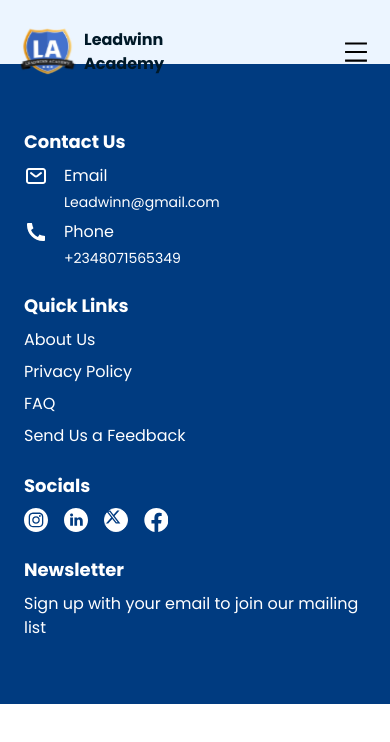
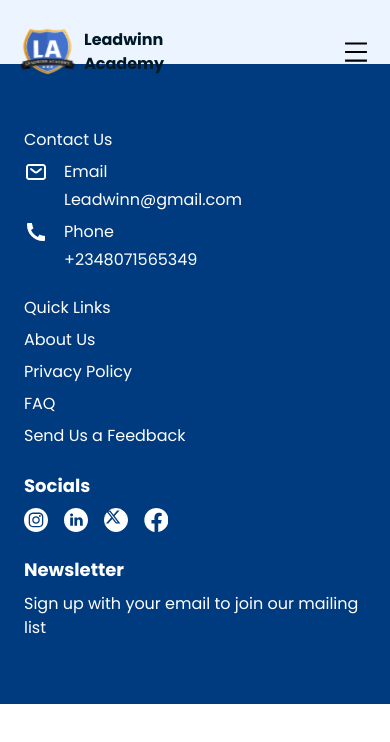
Before and after one commit to Adeleyeha-17/Leadwinn-Academy, a React (Vite) app: page / in a window 390 px wide. Shown: the top 742 px of the page. Built offline with nearby package versions, Linux system fonts and the light colour scheme.

Commit message:
updated footer

```diff
--- a/src/components/Footer/Footer.tsx
+++ b/src/components/Footer/Footer.tsx
@@ -23,7 +23,7 @@ export const Footer = () => {
       <div className="grid grid-flow-row sm:max-md:grid-cols-2 md:grid-flow-col gap-6 lg:gap-0  py-16 px-6 md:py-24 md:max-xl:px-18 xl:px-28 lg:max-xl:px-10 lg:space-x-20 md:max-w-6xl lg:max-w-7xl mx-auto ">
 
          <div className="flex flex-col gap-2">
-            <h1 className="font-bold text-lg">Contact Us</h1>
+            <h1 className="sm:max-lg:text-base md:font-bold md:text-lg">Contact Us</h1>
 
             <div className="flex gap-4">
                <svg xmlns="http://www.w3.org/2000/svg" width="24" height="24" viewBox="0 0 24 24" fill="none">
@@ -31,8 +31,8 @@ export const Footer = () => {
                </svg>
 
                <div className="flex flex-col gap-1">
-                  <h1 className="font-medium text-base">Email</h1>
-                  <h1 className="text-sm">Leadwinn@gmail.com</h1>
+                  <h1 className="sm:max-lg:text-sm md:font-medium md:text-base">Email</h1>
+                  <h1 className="sm:max-lg:text-xs md:text-sm">Leadwinn@gmail.com</h1>
                </div>
             </div>
 
@@ -44,15 +44,15 @@ export const Footer = () => {
                </h1>
 
                <div className="flex flex-col gap-1">
-                  <h1 className="font-medium text-base">Phone</h1>
-                  <h1 className="text-sm">+2348071565349</h1>
+                  <h1 className="sm:max-lg:text-sm md:font-medium md:text-base">Phone</h1>
+                  <h1 className="sm:max-lg:text-xs md:text-sm">+2348071565349</h1>
                </div>
             </div>
          </div>
 
          <div className="flex flex-col gap-2">
-            <h1 className="font-bold text-lg">Quick Links</h1>
-            <div className="flex flex-col gap-2 text-base">
+            <h1 className="sm:max-lg:text-base md:font-bold md:text-lg">Quick Links</h1>
+            <div className="flex flex-col gap-2 sm:max-lg:text-sm md:text-base">
                {
                quickLinks.map(links => (
                   <Link to={
```
